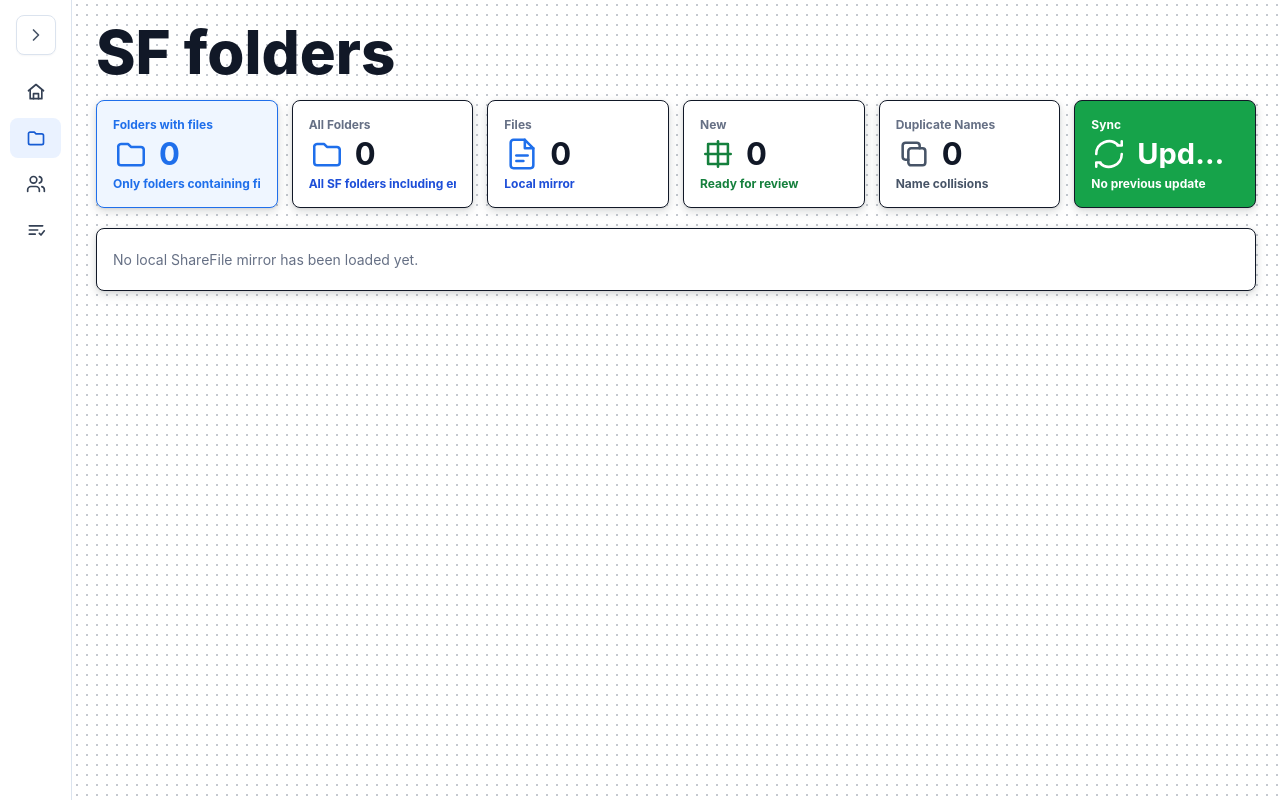
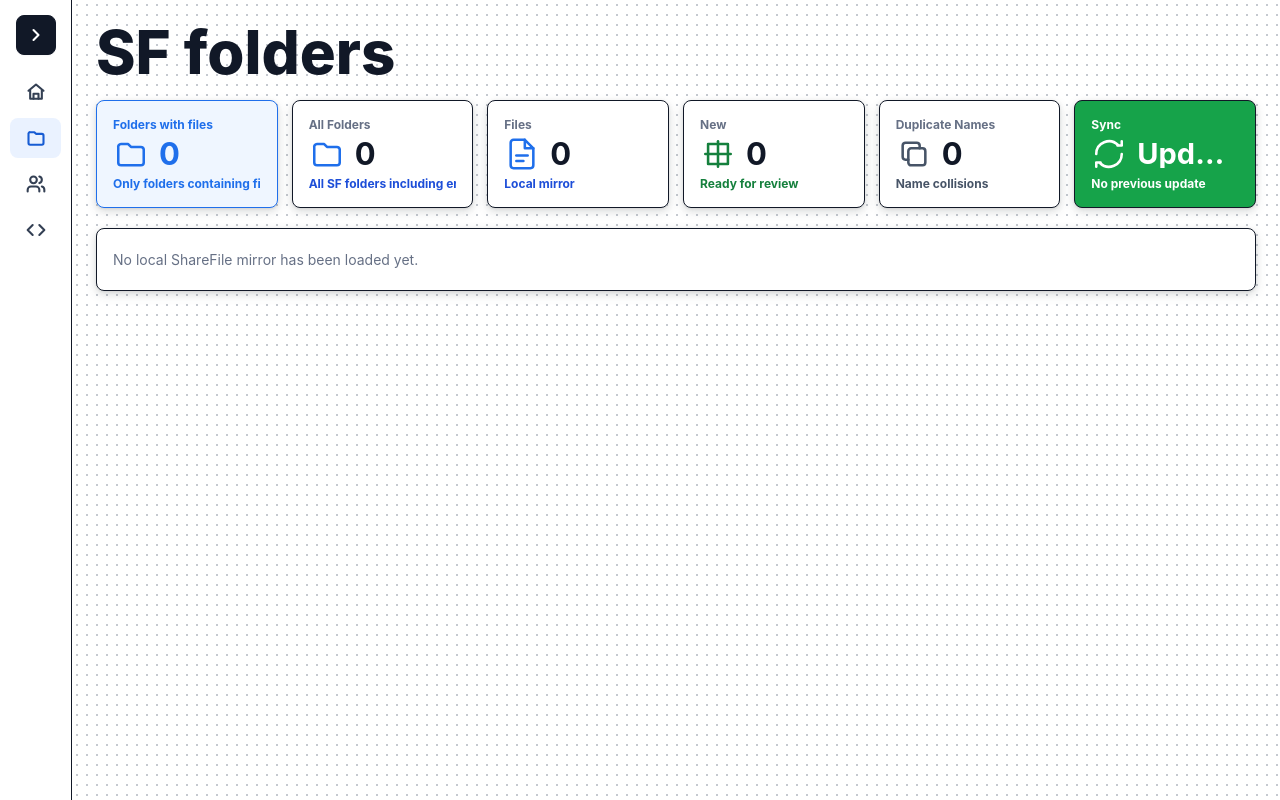
Before and after one commit to d-kulish/testifize, a Django app: page /folders/ in a window 1280 px wide. Run offline with Django 5.2, Linux system fonts and the light colour scheme; data comes from the database, SQL or seed files in the repository; data that the repository does not hold is empty.

Commit message:
ui: redesign navigation panel with black accents and thicker icons
- Add thin black border-right to separate sidebar from main area
- Replace 'Parsing' icon with code angle brackets symbol
- Change nav-toggle button to black container with white icon
- Increase all nav icon stroke widths from 2 to 2.5 for bolder appearance

```diff
--- a/web/pipeline_dashboard/templates/pipeline_dashboard/base.html
+++ b/web/pipeline_dashboard/templates/pipeline_dashboard/base.html
@@ -1914,6 +1914,7 @@
       padding: 14px 10px;
       background: rgba(255, 255, 255, 0.82);
       backdrop-filter: blur(18px);
+      border-right: 1px solid #111827;
     }
 
     .sidebar-header {
@@ -1935,18 +1936,18 @@
       justify-content: center;
       width: 40px;
       height: 40px;
-      border: 1px solid var(--border);
+      border: 1px solid #111827;
       border-radius: 8px;
-      background: var(--panel);
-      color: var(--muted-strong);
+      background: #111827;
+      color: #ffffff;
       cursor: pointer;
       box-shadow: 0 1px 2px rgba(16, 24, 40, 0.04);
     }
 
     .nav-toggle:hover {
-      border-color: #b8c7da;
-      color: var(--accent-strong);
-      background: #f8fbff;
+      border-color: #111827;
+      color: #ffffff;
+      background: #000000;
     }
 
     .nav-toggle svg {
@@ -2013,10 +2014,21 @@
       width: 20px;
       height: 20px;
       stroke: currentColor;
-      stroke-width: 2;
+      stroke-width: 2.5;
       stroke-linecap: round;
       stroke-linejoin: round;
       fill: none;
+    }
+
+    .nav-toggle svg {
+      width: 20px;
+      height: 20px;
+      stroke: currentColor;
+      stroke-width: 2.5;
+      stroke-linecap: round;
+      stroke-linejoin: round;
+      fill: none;
+      transition: transform 160ms ease;
     }
 
     .nav-label {
@@ -2575,7 +2587,7 @@
           <span class="nav-label">Vendors</span>
         </a>
         <a class="{% if active_nav == 'process' %}active{% endif %}" href="{% url 'pipeline_dashboard:process' %}" title="Parsing">
-          <span class="nav-icon" aria-hidden="true"><svg viewBox="0 0 24 24"><path d="M4 7h16"></path><path d="M4 12h10"></path><path d="M4 17h7"></path><path d="m16 16 2 2 4-5"></path></svg></span>
+          <span class="nav-icon" aria-hidden="true"><svg viewBox="0 0 24 24"><path d="m16 18 6-6-6-6"></path><path d="m8 6-6 6 6 6"></path></svg></span>
           <span class="nav-label">Parsing</span>
         </a>
       </nav>
```
